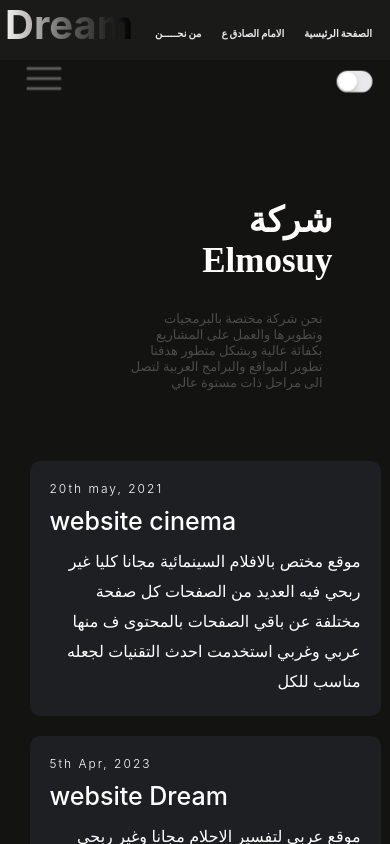
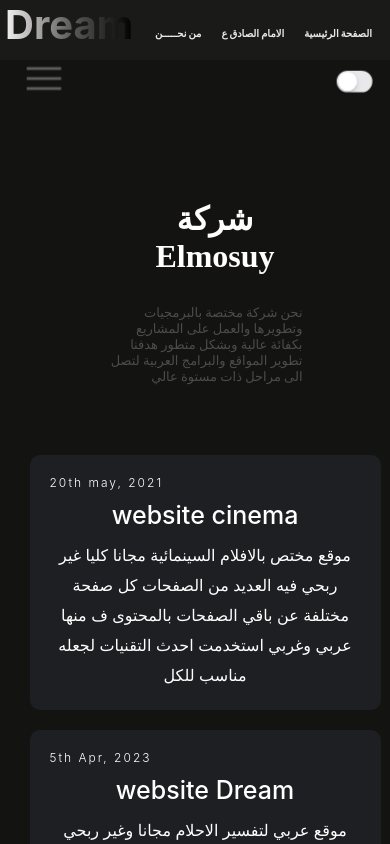
Before and after one commit to elmosuy/firstproject, a Next.js app: page /me in a window 390 px wide. Shown: the top 844 px of the page. Built offline with nearby package versions, Linux system fonts and the light colour scheme; a web font is replaced by a local one.

Commit message:
Add files via upload

```diff
--- a/styles/globals.css
+++ b/styles/globals.css
@@ -47,6 +47,31 @@ a {
   top: 60px;
   z-index: 1000;
   font-family: 'Reem Kufi', sans-serif;
+}
+.letters::-webkit-scrollbar {
+  width: 6px;
+
+}
+
+/* Track */
+.letters::-webkit-scrollbar-track {
+  background: transparent;
+  /*box-shadow: inset 0 0 5px #dddddd;*/
+  border-radius: 4px;
+}
+
+/* Handle */
+.letters::-webkit-scrollbar-thumb {
+  background: linear-gradient(to top,rgb(56, 55, 55),rgb(36, 35, 35),rgb(22, 22, 22));
+
+  border-radius: 4px;
+}
+.letters:hover::-webkit-scrollbar-thumb {
+  background: linear-gradient(to top,rgb(94, 93, 93),rgb(29, 28, 28));
+
+}
+.show-theme-list::-webkit-scrollbar {
+display: none;
 }
 
 .letters h2{
@@ -766,6 +791,7 @@ cursor: pointer;
     padding: 2px;
     padding-top: 25px;
     font-size: 13px;
+
     padding-bottom: 50px;
   }
   .show-letters{
@@ -779,6 +805,21 @@ cursor: pointer;
   }
   .timeline{
     width: 90%;
+  }
+  .timeline ul li  h1,.timeline ul li p{
+    text-align: center;
+  }
+  .company{
+    position: relative;
+    right: 20px;
+  }
+  .company h2{
+    font-size: 32px;
+    text-align: center;
+    width: 100%;
+  }
+  .company p{
+    width: 100%;
   }
 }
 
@@ -832,3 +873,6 @@ cursor: pointer;
   color: white;
 
 }
+.letter::-webkit-scrollbar{
+  width: 100px;
+}
```
